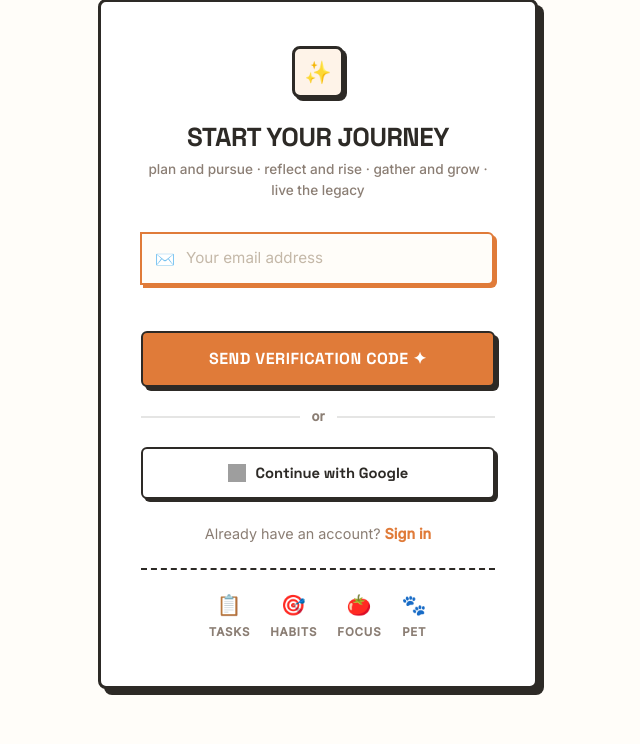
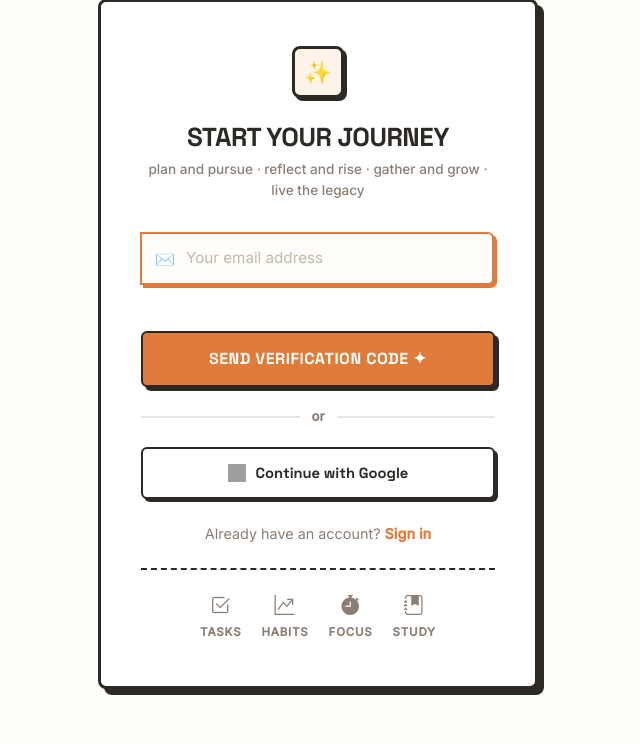
Before and after one commit to jsharonsweety28-ai/Monad, a Flask app: page /sign-up in a window 1280 px wide. Shown: the part 56-800 px from the top of the page, without its empty margins (322-962 px from the left). Run offline with Flask 3, Linux system fonts and the light colour scheme; grey boxes are pictures that could not be loaded.

Commit message:
Fix signup page feature pills: replace emoji with Bootstrap Icons, swap Pet for Study
Co-Authored-By: Claude Sonnet 4.6 <noreply@anthropic.com>

```diff
--- a/website/templates/sign_up.html
+++ b/website/templates/sign_up.html
@@ -182,16 +182,16 @@
 
     <div class="features-row">
       <div class="feature-mini">
-        <span class="fi">📋</span> Tasks
+        <span class="fi"><i class="bi bi-check2-square"></i></span> Tasks
       </div>
       <div class="feature-mini">
-        <span class="fi">🎯</span> Habits
+        <span class="fi"><i class="bi bi-graph-up-arrow"></i></span> Habits
       </div>
       <div class="feature-mini">
-        <span class="fi">🍅</span> Focus
+        <span class="fi"><i class="bi bi-stopwatch-fill"></i></span> Focus
       </div>
       <div class="feature-mini">
-        <span class="fi">🐾</span> Pet
+        <span class="fi"><i class="bi bi-journal-bookmark-fill"></i></span> Study
       </div>
     </div>
   </div>
```
